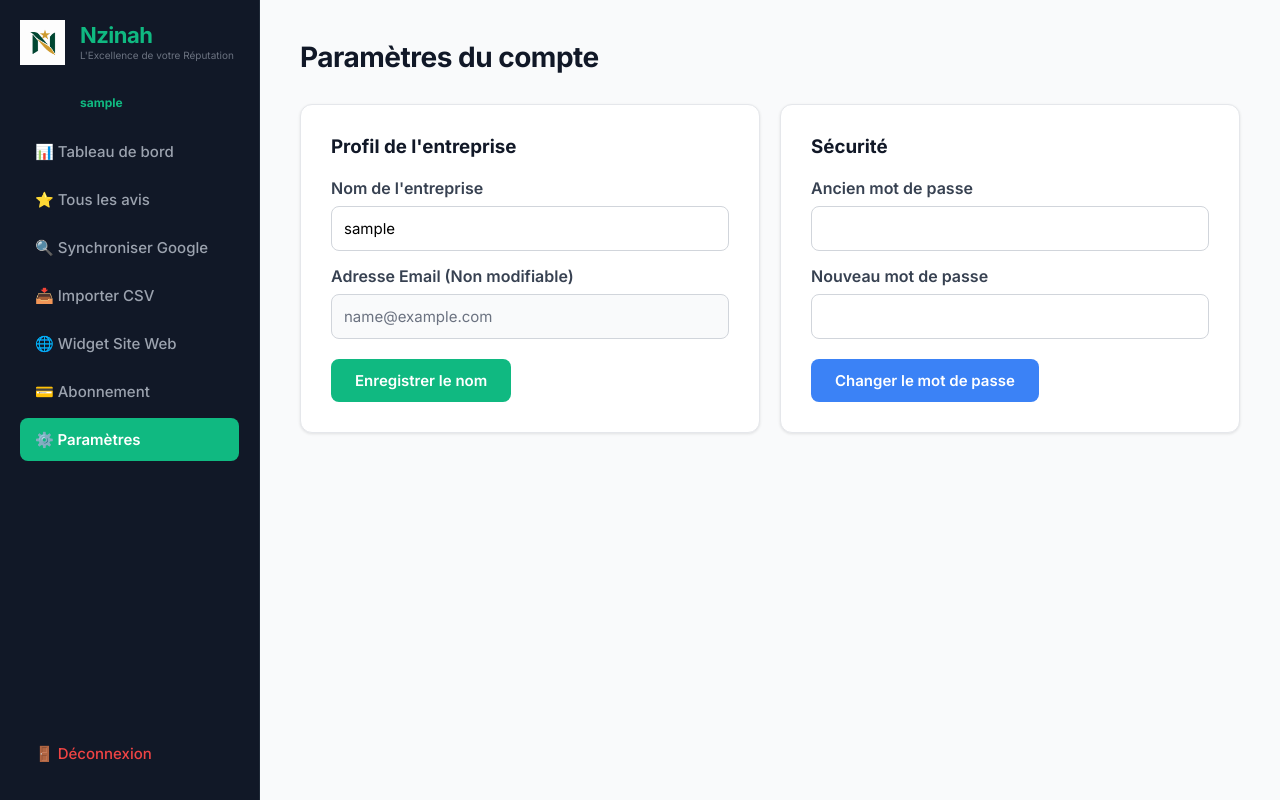
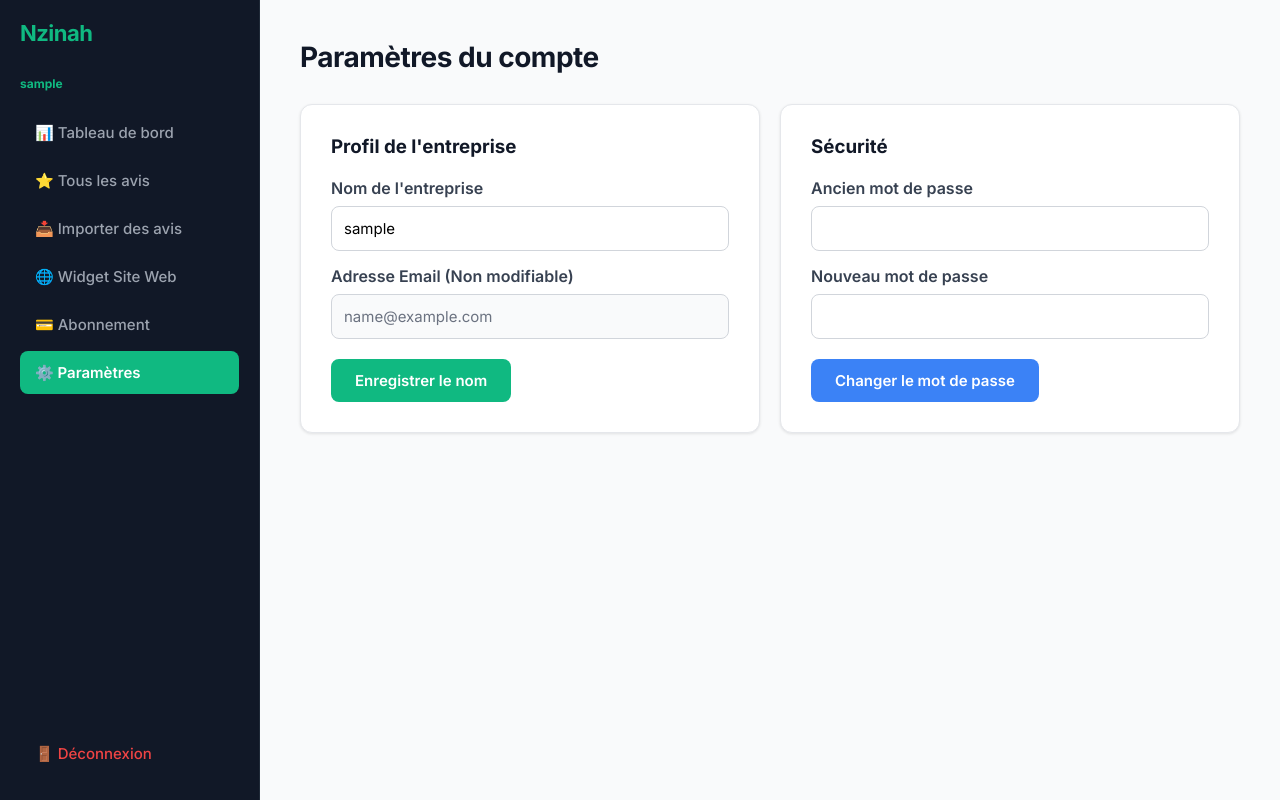
Before and after one commit to kenfack30/Nzinah, a Flask app: page /parametres in a window 1280 px wide. Run offline with Flask 3, Linux system fonts and the light colour scheme; the visitor is signed in with stand-in values (Sample User, id 1); some libraries are stand-ins or nearby versions.

Commit message:
Refactor HTML structure in parametres.html

```diff
--- a/templates/parametres.html
+++ b/templates/parametres.html
@@ -7,18 +7,11 @@
 </head>
 <body>
     <div class="sidebar">
-        <div style="display: flex; align-items: center; gap: 15px; margin-bottom: 30px;">
-            <img src="{{ url_for('static', filename='logo.png') }}" alt="Nzinah" style="width: 45px; height: 45px; object-fit: contain;">
-            <div>
-                <h2 style="color: #10b981; font-size: 22px; margin: 0; font-weight: 800; line-height: 1;">Nzinah</h2>
-                <p style="color: #6b7280; font-size: 10px; margin: 0; margin-top: 3px;">L'Excellence de votre Réputation</p>
-            </div>
-        </div>
-        <div style="font-size: 12px; color: #10b981; margin-bottom: 20px; font-weight: bold; padding-left: 60px;">{{ current_user.nom_entreprise }}</div>
+        <h2>Nzinah</h2>
+        <div style="font-size: 12px; color: #10b981; margin-bottom: 20px; font-weight: bold;">{{ current_user.nom_entreprise }}</div>
         <a href="{{ url_for('accueil') }}">📊 Tableau de bord</a>
         <a href="{{ url_for('tous_les_avis') }}">⭐ Tous les avis</a>
-        <a href="{{ url_for('synchroniser_google') }}">🔍 Synchroniser Google</a>
-        <a href="{{ url_for('importer') }}">📥 Importer CSV</a>
+        <a href="{{ url_for('importer') }}">📥 Importer des avis</a>
         <a href="{{ url_for('widget') }}">🌐 Widget Site Web</a>
         <a href="{{ url_for('abonnement') }}">💳 Abonnement</a>
         <a href="{{ url_for('parametres') }}" class="active">⚙️ Paramètres</a>
```
